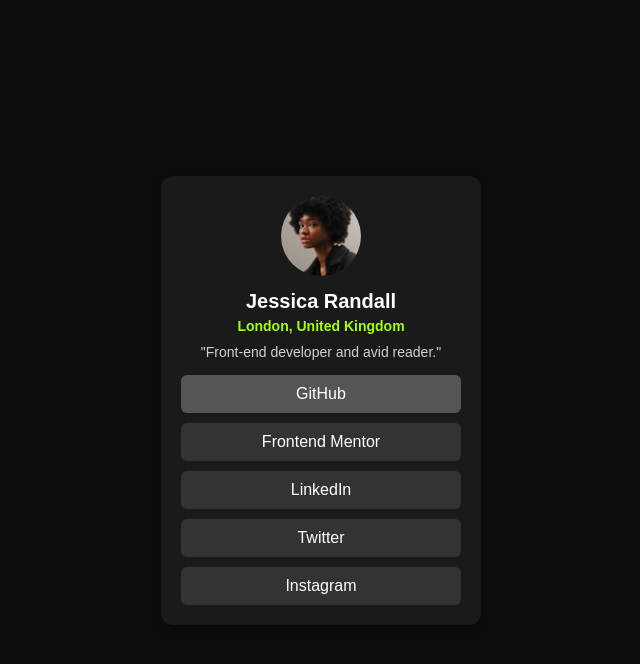
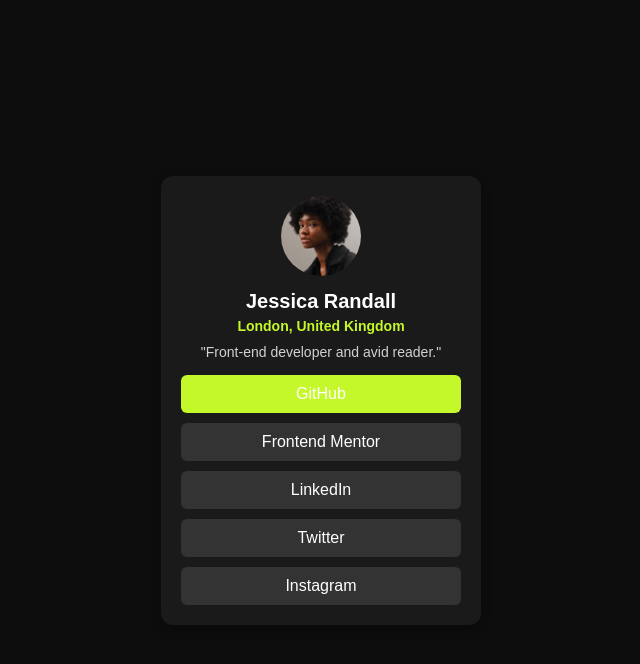
Before and after one commit to PazClem/social-links-profile-main, a plain HTML site: page index.html in a window 1280 px wide. In both pictures the pointer is over the link "GitHub". Shown: the whole page, without its empty margins (319-959 px from the left). Drawn offline with Linux system fonts and the light colour scheme.

Commit message:
Update button and location text colors to use HSL for improved consistency

```diff
--- a/styles.css
+++ b/styles.css
@@ -36,7 +36,7 @@ h2 {
 }
 
 .location {
-    color: #a3ff12;
+    color: hsl(75, 94%, 57%);
     font-size: 14px;
     font-weight: bold;
     margin-bottom: 10px;
@@ -65,5 +65,5 @@ h2 {
 }
 
 .btn:hover {
-    background: #555;
+    background: hsl(75, 94%, 57%);
 }
```
